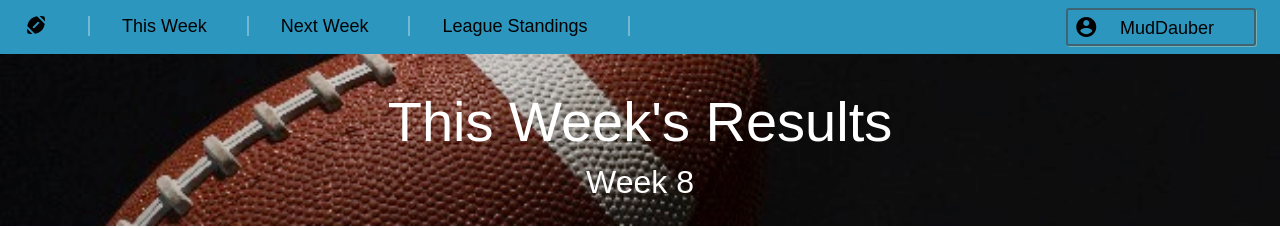
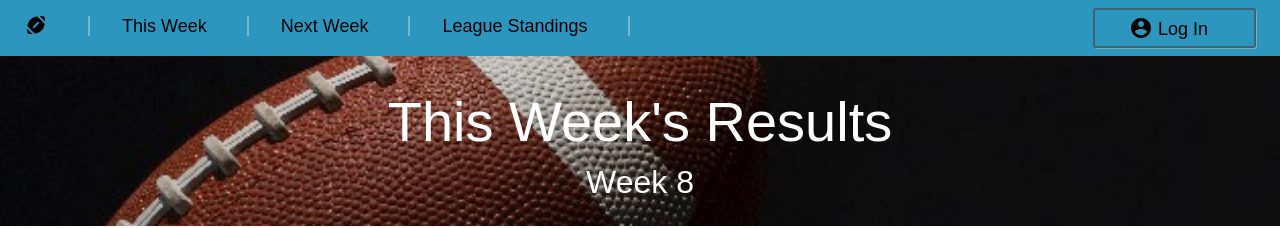
Before and after one commit to info340-au21/project-KBrummage, a React (Create React App) app: page / in a window 1280 px wide. Shown: the top 228 px of the page. Built offline with nearby package versions, Linux system fonts and the light colour scheme.

Commit message:
Finish Google Oauth and user database setup

```diff
--- a/package.json
+++ b/package.json
@@ -12,10 +12,12 @@
     "@testing-library/react": "^11.2.7",
     "@testing-library/user-event": "^12.8.3",
     "bootstrap": "^5.1.3",
+    "firebase": "^9.6.0",
     "material-icons": "^1.10.2",
     "react": "^17.0.2",
     "react-bootstrap": "^2.0.2",
     "react-dom": "^17.0.2",
+    "react-google-login": "^5.2.2",
     "react-router-dom": "^5.3.0",
     "react-scripts": "4.0.3",
     "web-vitals": "^1.1.2"
--- a/src/CSS/style.css
+++ b/src/CSS/style.css
@@ -76,8 +76,14 @@ box-shadow: 1px 1px rgb(115, 177, 182);
 text-align: center;
 }
 
-.username {
-padding-left: 0.3em;
+.sign-in-holder {
+  padding-left: 0.3em;
+}
+
+.sign-in-content {
+  border: none;
+  background-color: #2c96bf;
+  color: black;
 }
 
 header {
@@ -260,6 +266,10 @@ nav li:last-child a:hover {
     border-bottom: none;
 }
 
+.sign-in-holder:hover .sign-in-content {
+  color: white;
+}
+
 @media (min-width: 576px) {
     .nav-section {
         display: inline;
@@ -355,7 +365,7 @@ nav li:last-child a:hover {
         padding-right: 40px;
     }
 
-    .username {
+    .sign-in-holder {
       padding-left: 1.2em;
     }
 }
--- a/src/Components/App.js
+++ b/src/Components/App.js
@@ -1,4 +1,4 @@
-import React from 'react';
+import React, { useState, useEffect } from 'react';
 import { Route, Switch } from 'react-router-dom';
 
 import NavigationBar from './NavigationBar';
@@ -6,18 +6,53 @@ import Header from './Header';
 import Footer from './Footer';
 import { ThisWeekMain } from './MainSection';
 
+import GoogleLogin from 'react-google-login';
+import { getDatabase, ref, set as firebaseSet, onValue } from 'firebase/database';
+
 
 export default function App() {
   // Results will be replaced with real data fetched by API calls later
   const r1 = getWeekResult("NY Jets", "Indianapolis", true);
   const r2 = getWeekResult("Cleveland", "Cincinnati", true);
   const thisWeekResults = [r1, r2];
+  const userPicks = ["Indianapolis", "Cincinnati"];
 
-  const userPicks = ["Indianapolis", "Cincinnati"];
+  // User data collected after logging in
+  const [userProfile, setUserProfile] = useState(undefined)
+  const accountName = userProfile
+    ? (userProfile.givenName ? userProfile.givenName : userProfile.email.replace("@uw.edu", ""))
+    : "Log In";
+
+  // Fetch the league information that user belongs to
+  const [userLeagueStats, setUserLeagueStats] = useState([]);
+
+
+  // Create log in/out workflow
+  const googleOauth = setUpGoogleOauth(userProfile, setUserProfile, accountName);
+  const logout = handleLogout();
+
+  // Update new user data in DB
+  const userDB = getDatabase();
+  useEffect(() => {
+    console.log("Login User changes...")
+    console.log("Current user profile: ", userProfile);
+
+    if (userProfile) {
+      const newUser = {
+        googleId: userProfile.googleId,
+        email: userProfile.email,
+        name: userProfile.name,
+        firstName: userProfile.givenName,
+        lastName: userProfile.familyName,
+      }
+      const userRef = ref(userDB, newUser.googleId);
+      firebaseSet(userRef, newUser);
+    }
+  }, [userProfile]);
 
   return (
     <div>
-      <NavigationBar username="MudDauber"/>
+      <NavigationBar googleOauth={googleOauth} accountName={accountName} logout={logout}/>
 
       <Switch>
         <Route exact path="/">
@@ -40,6 +75,43 @@ export default function App() {
   );
 }
 
+function setUpGoogleOauth(userProfile, setUserProfile, accountName) {
+  const responseGoogleSuccess = (response) => {
+    const logedInUser = response.profileObj;
+    if (!userProfile || userProfile.googleId !== logedInUser.googleId) {
+      setUserProfile(logedInUser)
+    }
+  };
+  const responseGoogleFailure = (error) => {
+    console.log(error.message);
+  };
+
+  const googleOauth = (
+    <GoogleLogin
+      clientId="836308764225-9i7vltdnhrr4p48resrma403335mge47.apps.googleusercontent.com"
+      render={renderProps => (
+        <div className="d-inline sign-in-holder">
+          <button className="sign-in-content" onClick={renderProps.onClick} disabled={renderProps.disabled}>
+            <span className="material-icons sign-in-content" aria-label="home">account_circle</span>
+            <span> {accountName} </span>
+          </button>
+        </div>
+      )}
+      buttonText="Log in"
+      onSuccess={responseGoogleSuccess}
+      onFailure={responseGoogleFailure}
+      cookiePolicy={'single_host_origin'}
+      // isSignedIn={true}
+    />
+  );
+
+  return googleOauth;
+}
+
+function handleLogout() {
+
+}
+
 function getWeekResult(awayTeam, homeTeam, homeWin) {
   return {
     awayTeam: awayTeam,
--- a/src/Components/NavigationBar.js
+++ b/src/Components/NavigationBar.js
@@ -1,8 +1,22 @@
-import React from 'react';
+import React, { useState } from 'react';
+
 import { Link } from 'react-router-dom';
 
+import GoogleLogin from 'react-google-login';
+import { getDatabase, ref } from 'firebase/database';
+
+
 export default function NavigationBar(prop) {
-  const username = prop.username;
+  // Fetch user data when new user logs in
+  const googleOauth = prop.googleOauth;
+  const accountName = prop.accountName;
+  const handleLogout = prop.logout;
+
+  // User already logs in
+  if (accountName) {
+
+  }
+
   return (
     <nav>
       <ul>
@@ -12,10 +26,9 @@ export default function NavigationBar(prop) {
         <li className="nav-section"><Link to="/nextweek">Next Week</Link></li>
         <li className="nav-section"><Link to="/league">League Standings</Link></li>
         <li className="nav-section sign-in d-inline">
-          <a href="#">
-            <span className="material-icons" aria-label="home">account_circle</span>
-            <div className="d-inline username">{username}</div>
-          </a>
+          <div id="login">
+            {googleOauth}
+          </div>
         </li>
       </ul>
     </nav>
--- a/src/index.js
+++ b/src/index.js
@@ -1,6 +1,7 @@
 import React from 'react';
 import ReactDOM from 'react-dom';
 import { BrowserRouter } from 'react-router-dom';
+import { initializeApp } from "firebase/app";
 
 import App from './Components/App';
 
@@ -10,6 +11,19 @@ import './CSS/index.css';
 import './CSS/style.css';
 import './CSS/nfl.css';
 
+const firebaseConfig = {
+  apiKey: "AIzaSyBg2bN3AIZFbB_q1HNJwl-hY9Rplxcp9tg",
+  authDomain: "weekly-nfl-picks-project.firebaseapp.com",
+  projectId: "weekly-nfl-picks-project",
+  storageBucket: "weekly-nfl-picks-project.appspot.com",
+  messagingSenderId: "31559234035",
+  appId: "1:31559234035:web:6fb2ff2b1562f6c320a286",
+  measurementId: "${config.measurementId}"
+};
+
+// Initialize Firebase
+const app = initializeApp(firebaseConfig);
+
 ReactDOM.render(
   <BrowserRouter>
     <App />
```
Also changed, not shown: firebase.json (added), 2 other files (tests, documents, lock files or other folders).
